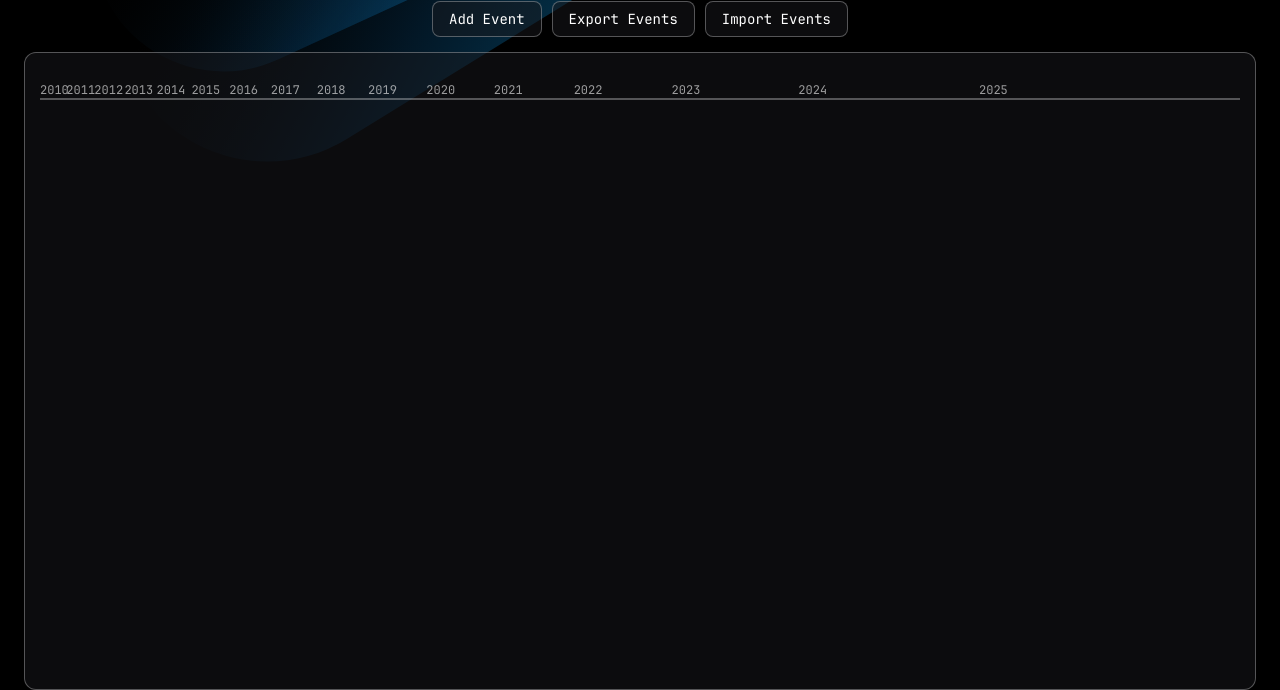
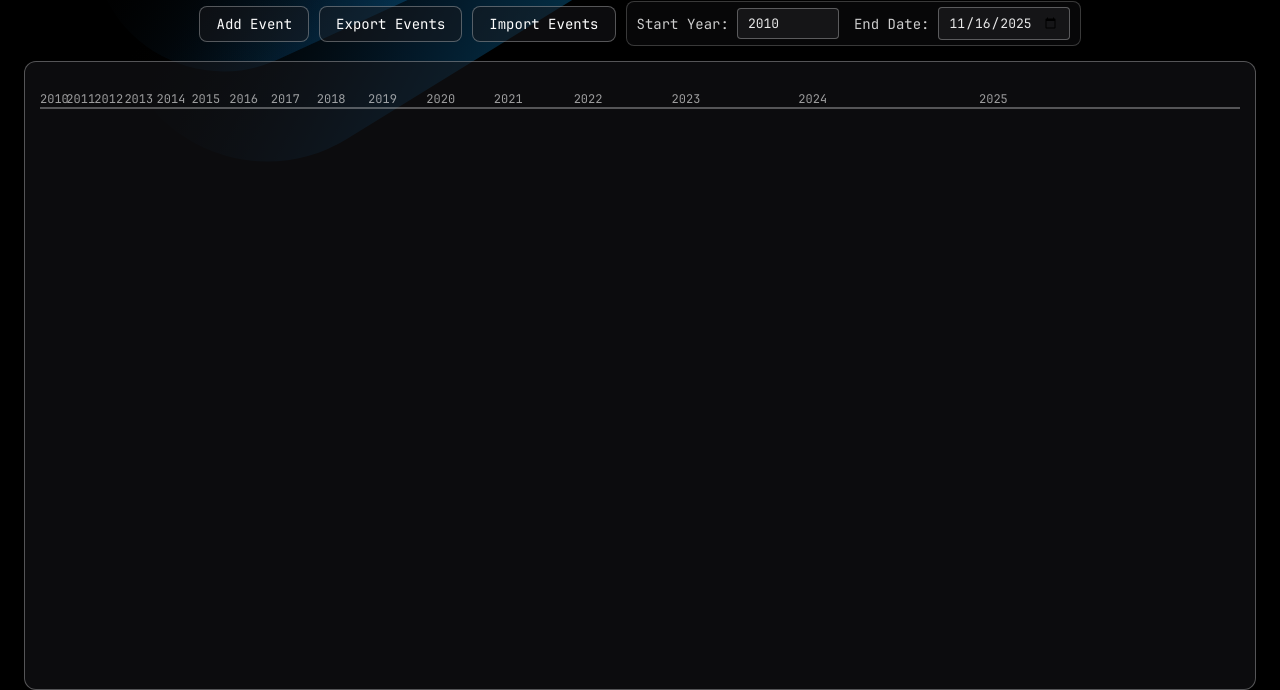
Before and after one commit to epic-64/timeline, a website built with Vite: page index.html in a window 1280 px wide. Shown: the part 110-800 px from the top of the page. Built offline with nearby package versions, Linux system fonts and the light colour scheme.

Commit message:
add timeline settings for start year and end date; implement input fields and local storage

```diff
--- a/index.html
+++ b/index.html
@@ -22,6 +22,16 @@
     <button id="addEvent" type="button">Add Event</button>
     <button id="exportEvents" type="button">Export Events</button>
     <button id="importEvents" type="button">Import Events</button>
+    <div class="timeline-settings">
+      <label>
+        Start Year:
+        <input type="number" id="startYear" min="1900" max="2100" step="1" />
+      </label>
+      <label>
+        End Date:
+        <input type="date" id="endDate" />
+      </label>
+    </div>
   </div>
   <div class="timeline-container">
     <div class="timeline-header">
--- a/public/style.css
+++ b/public/style.css
@@ -96,6 +96,47 @@ button:hover {
     gap: 10px;
     justify-content: center;
     flex-wrap: wrap;
+    align-items: center;
+}
+
+.timeline-settings {
+    display: flex;
+    gap: 15px;
+    align-items: center;
+    padding: 5px 10px;
+    background-color: rgba(25, 25, 28, 0.3);
+    border-radius: 8px;
+    border: 1px solid rgba(255, 255, 255, 0.2);
+}
+
+.timeline-settings label {
+    display: flex;
+    align-items: center;
+    gap: 8px;
+    font-size: 14px;
+    font-family: "JetBrains Mono", monospace;
+    color: rgba(255, 255, 255, 0.8);
+}
+
+.timeline-settings input {
+    font-family: "JetBrains Mono", monospace;
+    background-color: rgba(25, 25, 28, 0.8);
+    color: rgba(255, 255, 255, 0.9);
+    border: 1px solid rgba(255, 255, 255, 0.3);
+    border-radius: 4px;
+    padding: 6px 10px;
+    font-size: 13px;
+    width: 110px;
+}
+
+.timeline-settings input[type="number"] {
+    width: 80px;
+}
+
+.timeline-settings input:focus {
+    outline: none;
+    border-color: rgba(1, 126, 254, 0.6);
+    box-shadow: 0 0 0 2px rgba(1, 126, 254, 0.2);
 }
 
 .timeline-container {
--- a/src/main.ts
+++ b/src/main.ts
@@ -54,11 +54,15 @@ class Timeline {
     this.eventsContainer = document.getElementById('timeline-events') as HTMLElement;
     this.datesContainer = document.getElementById('timeline-dates') as HTMLElement;
 
-    this.timelineStart = new Date(2010, 0, 1);
-    this.timelineEnd = new Date();
-    this.timelineEnd.setFullYear(this.timelineEnd.getFullYear());
+    // Load saved settings or use defaults
+    const savedStartYear = localStorage.getItem('timelineStartYear');
+    const savedEndDate = localStorage.getItem('timelineEndDate');
+
+    this.timelineStart = new Date(savedStartYear ? parseInt(savedStartYear) : 2010, 0, 1);
+    this.timelineEnd = savedEndDate ? new Date(savedEndDate) : new Date();
 
     this.setupEventListeners();
+    this.initializeInputFields();
     this.renderDateHeader();
     this.loadEvents();
   }
@@ -71,6 +75,56 @@ class Timeline {
     document.addEventListener('mousemove', (e) => this.handleMouseMove(e));
     document.addEventListener('mouseup', () => this.handleMouseUp());
     document.addEventListener('click', (e) => this.handleDocumentClick(e));
+  }
+
+  private initializeInputFields() {
+    const startYearInput = document.getElementById('startYear') as HTMLInputElement;
+    const endDateInput = document.getElementById('endDate') as HTMLInputElement;
+
+    if (startYearInput) {
+      startYearInput.value = this.timelineStart.getFullYear().toString();
+      startYearInput.addEventListener('change', (e) => {
+        const year = parseInt((e.target as HTMLInputElement).value);
+        if (year && year >= 1900 && year <= 2100) {
+          this.timelineStart = new Date(year, 0, 1);
+          localStorage.setItem('timelineStartYear', year.toString());
+          this.refreshTimeline();
+        }
+      });
+    }
+
+    if (endDateInput) {
+      // Format date as YYYY-MM-DD for input
+      const year = this.timelineEnd.getFullYear();
+      const month = String(this.timelineEnd.getMonth() + 1).padStart(2, '0');
+      const day = String(this.timelineEnd.getDate()).padStart(2, '0');
+      endDateInput.value = `${year}-${month}-${day}`;
+
+      endDateInput.addEventListener('change', (e) => {
+        const dateStr = (e.target as HTMLInputElement).value;
+        if (dateStr) {
+          this.timelineEnd = new Date(dateStr);
+          localStorage.setItem('timelineEndDate', this.timelineEnd.toISOString());
+          this.refreshTimeline();
+        }
+      });
+    }
+  }
+
+  private refreshTimeline() {
+    // Re-render date header
+    this.renderDateHeader();
+
+    // Re-render all events with new positions
+    const wrappers = Array.from(this.eventsContainer.querySelectorAll('.timeline-event-wrapper')) as HTMLElement[];
+    wrappers.forEach(wrapper => {
+      const id = parseInt(wrapper.dataset.id || '0', 10);
+      const event = this.events.find(e => e.id === id);
+      const eventEl = wrapper.querySelector('.timeline-event') as HTMLElement;
+      if (event && eventEl) {
+        this.updateEventPosition(wrapper, eventEl, event);
+      }
+    });
   }
 
   /**
```
